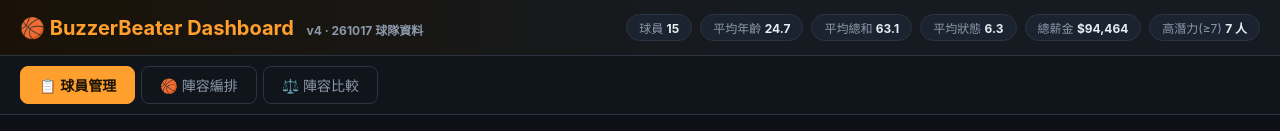
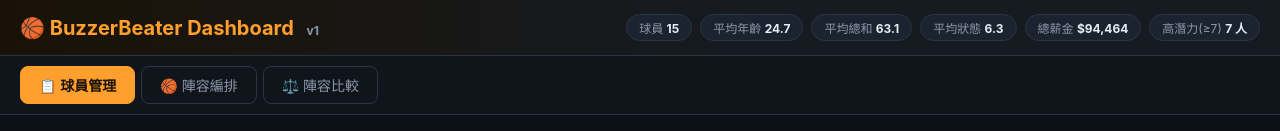
Before and after one commit to peterkywong1996/buzzerbeater_dashboard_v1, a plain HTML site: page index.html in a window 1280 px wide. Shown: the top 131 px of the page. Drawn offline with Linux system fonts and the light colour scheme.

Commit message:
Update index.html

```diff
--- a/index.html
+++ b/index.html
@@ -90,7 +90,7 @@ footer{color:var(--mut);text-align:center;font-size:11.5px;padding:16px}
 </head>
 <body>
 <header>
-  <h1>🏀 BuzzerBeater Dashboard <small>v4 · 261017 球隊資料</small></h1>
+  <h1>🏀 BuzzerBeater Dashboard <small>v1</small></h1>
   <div class="hstats" id="hstats"></div>
 </header>
 <nav>
```
